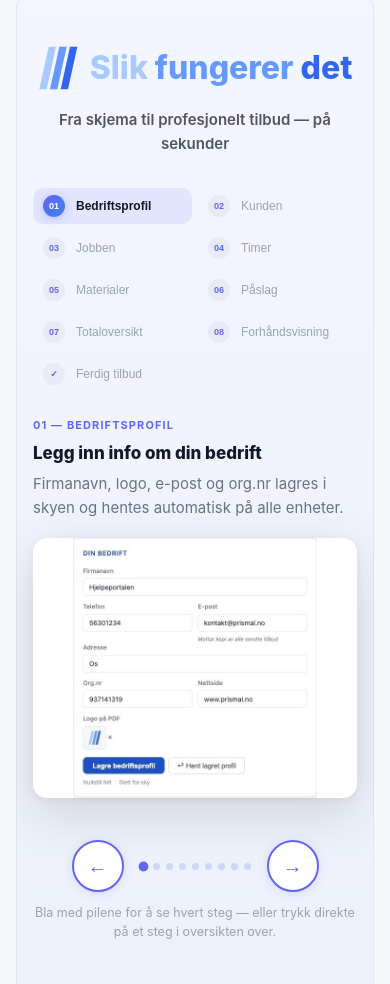
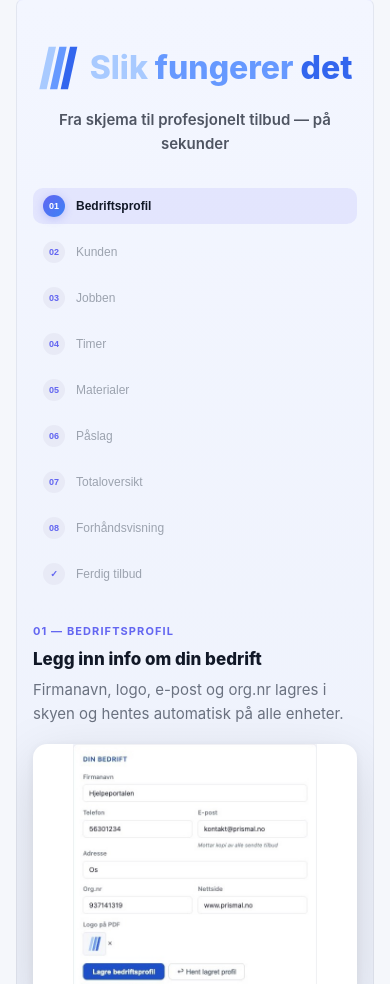
Before and after one commit to anderslura/Prismal, a React (Vite) app: page / in a window 390 px wide. Shown: the part 2556-3540 px from the top of the page. Built offline with nearby package versions, Linux system fonts and the light colour scheme.

Commit message:
fix: mobil steg-nav kolonne-for-kolonne rekkefølge

```diff
--- a/src/styles/index.css
+++ b/src/styles/index.css
@@ -3558,13 +3558,15 @@ textarea { resize: vertical; }
   .demo-intro { margin-bottom: 28px; }
   .demo-grid { flex-direction: column; gap: 20px; }
   .demo-steg-nav {
-    display: grid;
-    grid-template-columns: 1fr 1fr;
+    column-count: 2;
+    column-gap: 6px;
     width: 100%;
-    gap: 6px;
   }
   .demo-steg-knapp {
+    display: flex;
     width: 100%;
+    break-inside: avoid;
+    margin-bottom: 6px;
     padding: 7px 10px;
     justify-content: flex-start;
   }
```
